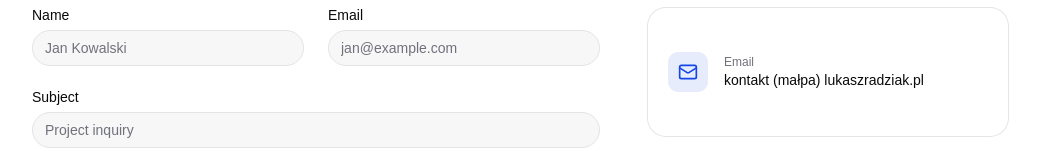
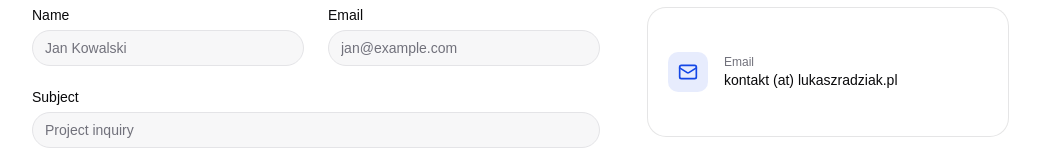
Before and after one commit to lukaszradziak/lukaszradziak.pl, a React (Vite) app: page /contact in a window 1280 px wide. Shown: the part 305-456 px from the top of the page, without its empty margins (120-1160 px from the left). Built offline with nearby package versions, Linux system fonts and the light colour scheme.

Commit message:
Update Contact page: adjust email format for consistency

```diff
--- a/src/pages/Contact.tsx
+++ b/src/pages/Contact.tsx
@@ -10,7 +10,7 @@ const INFO = [
   {
     icon: Mail,
     label: 'Email',
-    value: 'kontakt (małpa) lukaszradziak.pl',
+    value: 'kontakt (at) lukaszradziak.pl',
     href: undefined,
   },
   {
```
